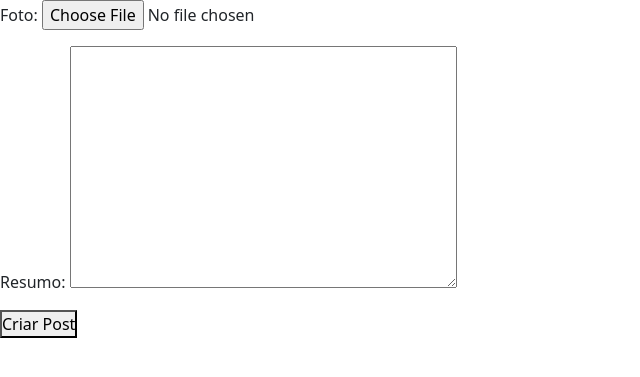
After one commit to dalvan-de-santos/rede-social, a Django app: page /criar_post in a window 1280 px wide. The commit adds this page. Shown: the top 377 px of the page, without its empty margins (0-640 px from the left). Run offline with Django 5.2, Linux system fonts and the light colour scheme; the visitor is signed in with stand-in values (Sample User, id 1).

Commit message:
Criada a função de criar posts

```diff
--- a/social/forms.py
+++ b/social/forms.py
@@ -1,5 +1,5 @@
 from django import forms
-from .models import Profile
+from .models import Profile, Post
 
 
 class ProfileForm(forms.ModelForm):
@@ -9,3 +9,10 @@ class ProfileForm(forms.ModelForm):
         widgets = {
             'bio': forms.Textarea(attrs={'rows': 4, 'placeholder': 'Conte um pouco sobre vc'}),
         }
+
+
+
+class PostForm(forms.ModelForm):
+    class Meta:
+        model = Post
+        fields = ['foto', 'resumo']
--- a/social/models.py
+++ b/social/models.py
@@ -27,3 +27,14 @@ def create_user_profile(sender, instance, created, **kwargs):
 @receiver(post_save, sender=User)
 def save_user_profile(sender, instance, **kwargs):
     instance.profile.save()
+
+
+
+class Post(models.Model):
+    id_user = models.ForeignKey(User, on_delete=models.CASCADE, related_name='post')
+    foto = models.ImageField(blank=True, upload_to='pictures_posts/%Y/m')
+    resumo = models.TextField()
+    data_criacao = models.DateTimeField(auto_now_add=True)
+
+    def __str__(self):
+        return self.id_user.username
--- /dev/null
+++ b/social/templates/criar_post.html
@@ -0,0 +1,9 @@
+{% extends "global/base.html" %}
+
+{% block body %}
+    <form method="post" enctype="multipart/form-data">
+    {% csrf_token %}
+    {{ form.as_p }}
+    <button type="submit">Criar Post</button>
+</form>
+{% endblock body %}
--- a/social/templates/profile.html
+++ b/social/templates/profile.html
@@ -45,6 +45,7 @@
               <i class="fa fa-pencil-alt me-2"></i>Editar perfil
             </a>
           </div>
+          <a href="{% url 'criar_post' %}">Criar post</a>
         </div>
       </div>
     </div>
--- a/social/urls.py
+++ b/social/urls.py
@@ -8,4 +8,5 @@ urlpatterns = [
     path('editar_profile', views.editar_profile, name='editar_profile'),
     path('login/', views.login_user, name='login_user'),
     path('logout/', views.logout_user, name='logout'),
+    path('criar_post', views.criar_post, name='criar_post')
 ]
--- a/social/views.py
+++ b/social/views.py
@@ -5,6 +5,7 @@ from .models import Profile
 from django.contrib.auth.decorators import login_required
 from django.contrib.auth import login, authenticate
 from .forms import ProfileForm
+from .forms import PostForm
 from django.contrib.auth.forms import AuthenticationForm
 from django.contrib.auth import logout
 
@@ -72,3 +73,17 @@ def login_user(resquest):
 def logout_user(resquest):
     logout(resquest)
     return redirect('login_user')
+
+@login_required
+def criar_post(resquest):
+    if resquest.method == 'POST':
+        form = PostForm(resquest.POST, resquest.FILES)
+        if form.is_valid():
+            post = form.save(commit=False)
+            post.id_user = resquest.user
+            post.save()
+            return redirect('profile')
+    else:
+        form = PostForm()
+
+    return render(resquest, 'criar_post.html', {'form': form})
```
Also changed, not shown: social/admin.py (+7 -1 lines), social/migrations/0002_post.py (added).
